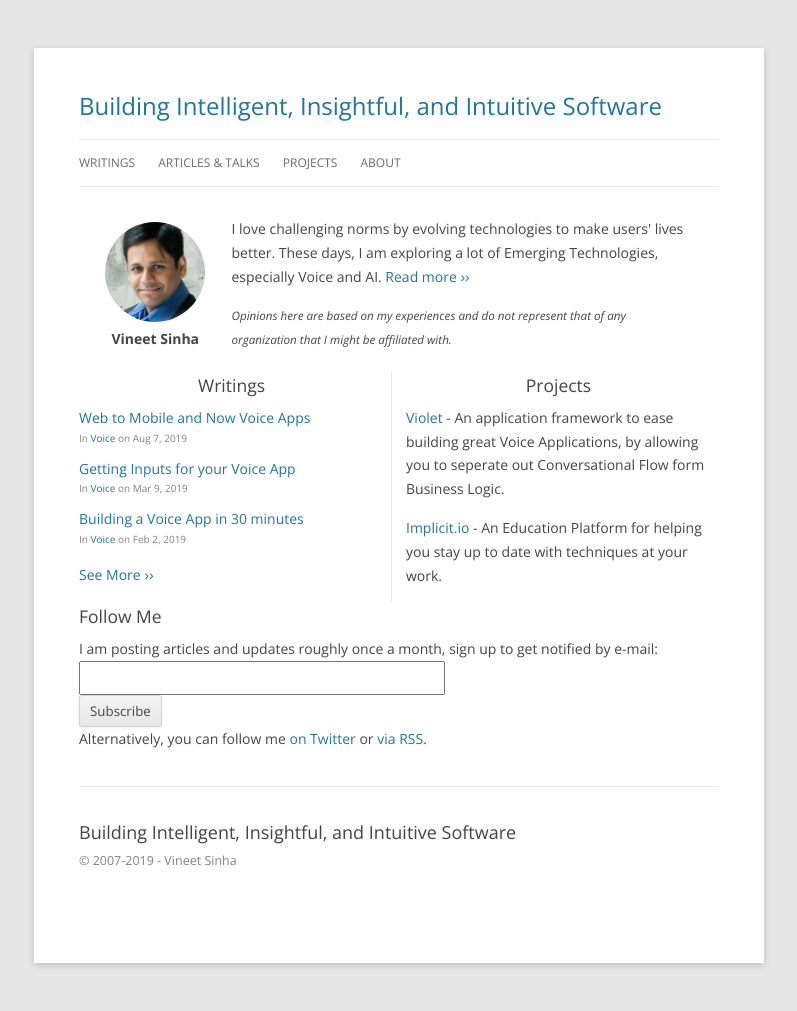
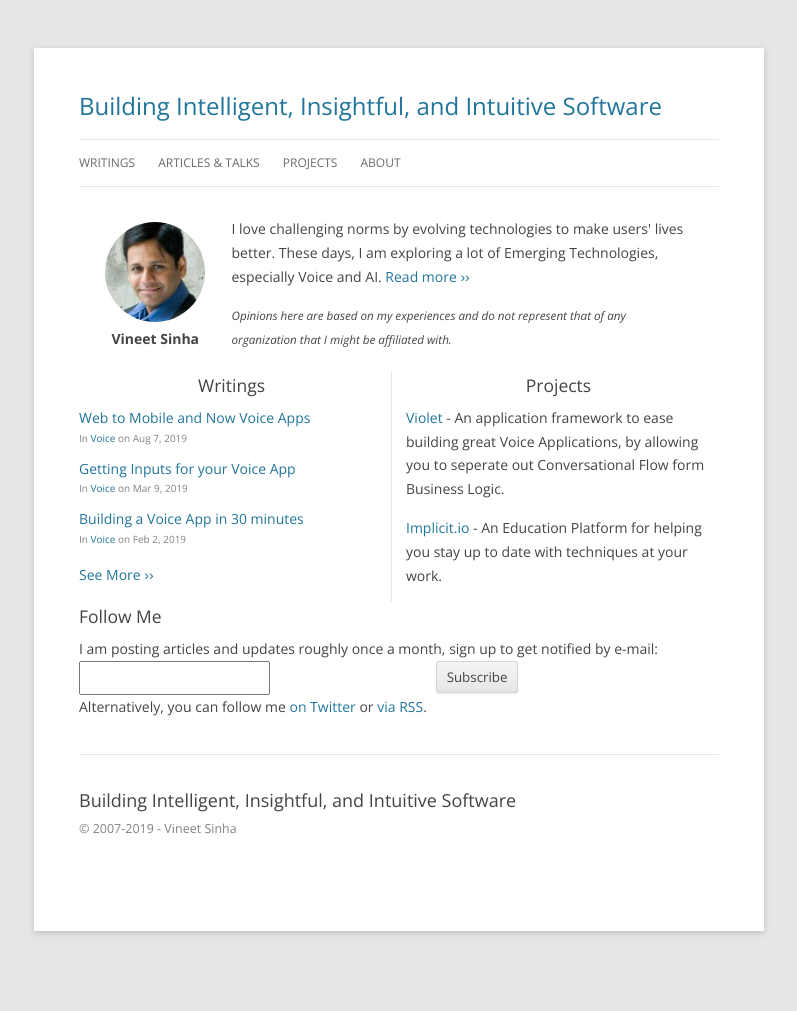
Before and after one commit to i3labs/i3labs.github.io, a Jekyll site: the page built from index.html, in a window 1280 px wide. Shown: the whole page, without its empty margins (241-1038 px from the left). Built offline with Jekyll 4.4.1, drawn with Linux system fonts in a browser that asks for light colours; comment, search, counter and statistics services are not loaded; after the commit the page ends 979 px from its top, so only the background shows below that.

Commit message:
improve styling

```diff
--- a/index.html
+++ b/index.html
@@ -51,19 +51,25 @@ layout: default
     <!-- Begin Mailchimp Signup Form -->
     <link href="//cdn-images.mailchimp.com/embedcode/classic-10_7.css" rel="stylesheet" type="text/css">
     <style type="text/css">
+      /* make things look decent with one field */
       #mc_embed_signup .button{color:inherit;}
-      #mc_embed_signup .mc-field-group {min-height:inherit;}
-      #mc_embed_signup .mc-field-group input {width:350px;}
+      #mc_embed_signup .mc-field-group {min-height:inherit;width:350px;}
       #mc_embed_signup div.response,
       #mc_embed_signup div#mce-responses,
       #mc_embed_signup #mc-embedded-subscribe-form div.mce_inline_error {padding:0;margin:0;}
+
+      /* single row */
+      #mc_embed_signup .mc-field-group {display:inline-block;margin-right:3px;padding-bottom:0px;}
+      #mc_embed_signup .mc-field-group input {display:inline-block;vertical-align:top;}
+      #mc_embed_signup div#mce-submit-group {display:inline-block;vertical-align:top;}
+
     </style>
     <div id="mc_embed_signup"><form action="https://gmail.us3.list-manage.com/subscribe/post?u=af4e7c26d7a5f371c7adc6bf0&amp;id=e23737fd11" method="post" id="mc-embedded-subscribe-form" name="mc-embedded-subscribe-form" class="validate" target="_blank" novalidate>
       <div id="mc_embed_signup_scroll">
         <div class="mc-field-group">
           <input type="email" value="" name="EMAIL" class="required email" id="mce-EMAIL">
         </div>
-        <div class="clear"><input type="submit" value="Subscribe" name="subscribe" id="mc-embedded-subscribe" class="button"></div>
+        <div id="mce-submit-group" class="clear"><input type="submit" value="Subscribe" name="subscribe" id="mc-embedded-subscribe" class="button"></div>
           <div id="mce-responses" class="clear">
             <div class="response" id="mce-error-response" style="display:none"></div>
             <div class="response" id="mce-success-response" style="display:none"></div>
```
